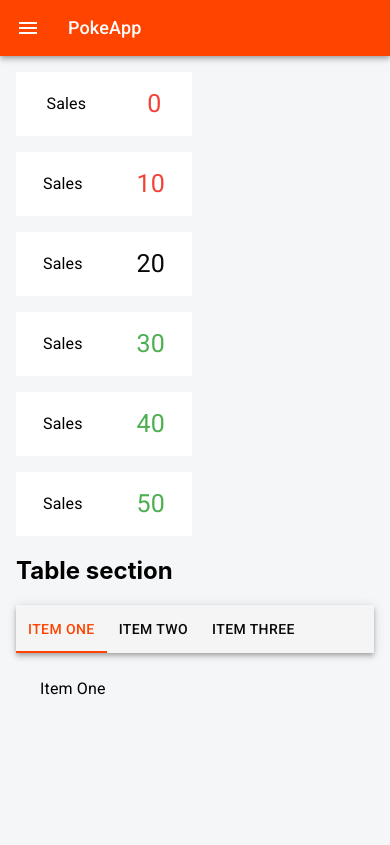
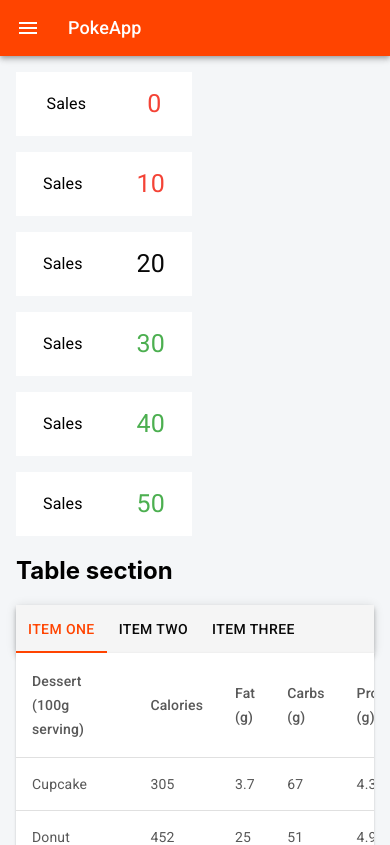
Before and after one commit to wolftrax5/pokexample, a React (Create React App) app: page / in a window 390 px wide. Shown: the top 845 px of the page. Built offline with nearby package versions, Linux system fonts and the light colour scheme.

Commit message:
Add tabpanel & responsive desingh

```diff
--- a/src/Components/GroupTabs/index.tsx
+++ b/src/Components/GroupTabs/index.tsx
@@ -2,20 +2,32 @@ import React from 'react';
 import AppBar from '@material-ui/core/AppBar';
 import Tabs from '@material-ui/core/Tabs';
 import Tab from '@material-ui/core/Tab';
-import Typography from '@material-ui/core/Typography';
-import Box from '@material-ui/core/Box';
+import { createStyles, makeStyles, Theme } from '@material-ui/core/styles';
 
+import { ResponsiveTable } from '../ResponsiveTable'
+import { Paper } from '@material-ui/core';
 interface TabPanelProps {
   children?: React.ReactNode;
   index: any;
   value: any;
 }
+const useStyles = makeStyles((theme: Theme) =>
+  createStyles({
+    panelContainer: {
+      [theme.breakpoints.down('sm')]: {
+        overflow: 'auto'
+      },
+    }
 
+  }),
+);
 function TabPanel(props: TabPanelProps) {
   const { children, value, index, ...other } = props;
-
+  const classes = useStyles()
   return (
-    <div
+    <Paper
+      square
+      className={classes.panelContainer}
       role="tabpanel"
       hidden={value !== index}
       id={`scrollable-auto-tabpanel-${index}`}
@@ -23,11 +35,9 @@ function TabPanel(props: TabPanelProps) {
       {...other}
     >
       {value === index && (
-        <Box p={3}>
-          <Typography>{children}</Typography>
-        </Box>
+        <>{children}</>
       )}
-    </div>
+    </Paper>
   );
 }
 
@@ -53,7 +63,7 @@ export function GroupTabs() {
         </Tabs>
       </AppBar>
       <TabPanel value={value} index={0}>
-        Item One
+        <ResponsiveTable />
       </TabPanel>
       <TabPanel value={value} index={1}>
         Item Two
```
